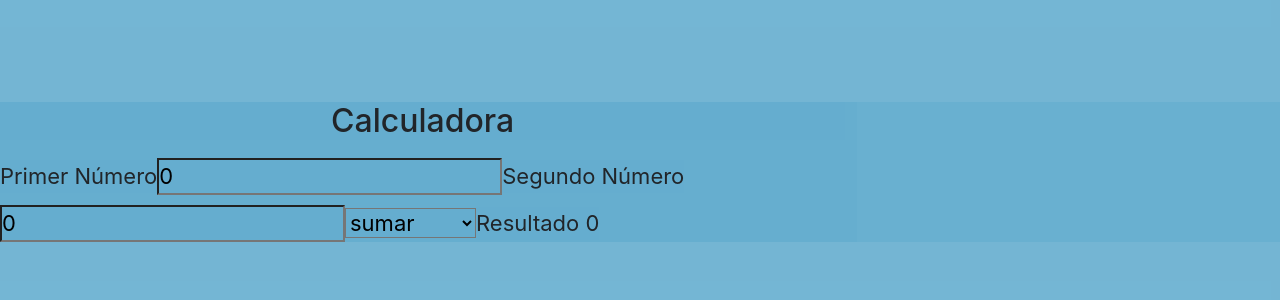
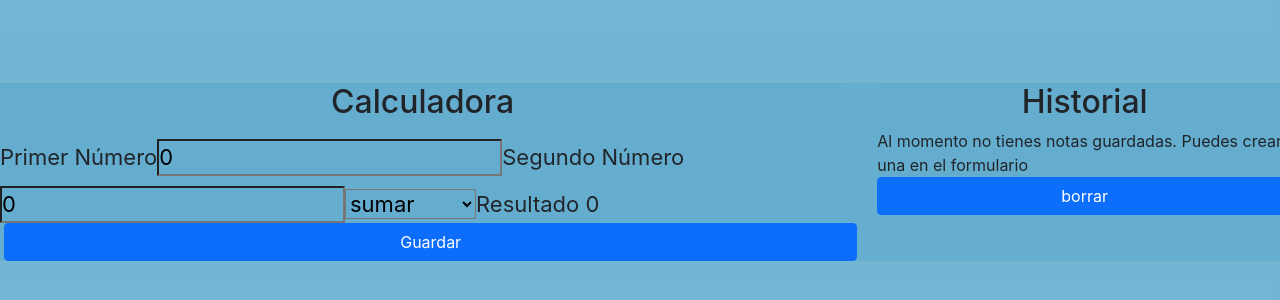
Before and after one commit to Ana000118/calculadora-con-historial, a React (Create React App) app: page / in a window 1280 px wide. Shown: the part 228-528 px from the top of the page. Built offline with nearby package versions, Linux system fonts and the light colour scheme.

Commit message:
inserción de los botones guardar, borrar lista y borrar operación

```diff
--- a/src/App.js
+++ b/src/App.js
@@ -2,10 +2,44 @@ import React, {useState, useEffect} from 'react';
 import './App.css';
 
 function App() {
+  const [inputState, setinputState] = useState({
+    numero1:"",
+    numero2:"",
+    Resultado:"",
+  });
+
   const [numero1, setnumero1]=useState(0);
   const [numero2, setnumero2]=useState(0);
   const [Resultado, setresultado]=useState(0);
   const [operacion, setoperacion]=useState('sumar');
+
+  const inicialState = JSON.parse(localStorage.getItem ("calculadora")) || [];
+  const [calculadora, setCalculadora] = useState(inicialState);
+
+  const Guardar = () => {
+    setCalculadora([...calculadora, inputState]);
+    localStorage.setItem("calculadora", JSON.stringify(calculadora));
+
+  };
+
+  const Borraroperacion = (index) => {
+    const nuevoArreglo = [];
+
+    calculadora.forEach((calculadora,i) => {
+      if (index !== i) {
+        nuevoArreglo.push(calculadora);
+      }
+    });
+
+    localStorage.setItem("calculadora", JSON.stringify(nuevoArreglo));
+    setCalculadora([...nuevoArreglo]);
+  };
+
+  const LimpiarLista = () => {
+    setCalculadora([])
+    localStorage.setItem("calculadora", JSON.stringify([]));
+
+  }
 
   const calcular = () => {
     if (operacion === "sumar")
@@ -52,8 +86,51 @@ function App() {
 
          </select>
            <label>Resultado {Resultado}</label>
+           <div className="col">
+          <span className="row ms-1">
 
+          <button
+            type="button"
+            className="btn btn-primary"
+            onClick={Guardar}
+            >
+            Guardar
+          </button>
+          </span>
+           </div>
+         </div>
+         <br></br>
+           <div className="col">
+             <div className="row ms-2">
+               <h2 align="center">Historial</h2>
+          {calculadora.length === 0 ? (
+            "Al momento no tienes notas guardadas. Puedes crear una en el formulario"
+            ) : (
+              <ol>
+                {calculadora.map((item, index) => {
+                  return(
+                    <li key ={index}>
+                      {item.numero1} ({item.numero2}) {item.Resultado}&nbsp;
 
+                      <i className="bi-x-circle-fill"
+                      onClick={() => Borraroperacion (index)}
+                      style={{
+                      color:"#grey",
+                      fontSize:"0.75rem",
+                      cursor:"pointer",}}></i>
+                    </li>
+                  )
+                })}
+              </ol>
+            )}
+                 <button
+                    type="button"
+                    className="btn btn-primary"
+                    onClick={LimpiarLista}
+                    >
+                    borrar
+                 </button>
+               </div>
                </div>
              </div>
            </div>
```
